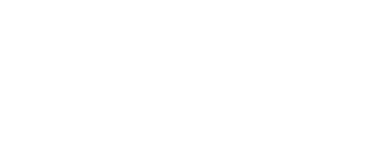
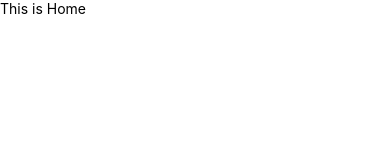
Before and after one commit to verhovensky/charity-demo-app, a React Native app: screen / in a window 390 px wide. Shown: the top 160 px of the page. Built offline with nearby package versions, Linux system fonts and the light colour scheme.

Commit message:
Add navigation * add screens template * add getFontFamily text func * add globalStyle

```diff
--- a/App.js
+++ b/App.js
@@ -1,8 +1,13 @@
 import React from 'react';
-import {SafeAreaView} from 'react-native';
+import {NavigationContainer} from '@react-navigation/native';
+import MainNavigation from './navigation/MainNavigation';
 
 const App = () => {
-  return <SafeAreaView></SafeAreaView>;
+  return (
+    <NavigationContainer>
+      <MainNavigation />
+    </NavigationContainer>
+  );
 };
 
 export default App;
--- /dev/null
+++ b/assets/styles/globalStyle.js
@@ -0,0 +1,12 @@
+import {StyleSheet} from 'react-native';
+
+const globalStyle = StyleSheet.create({
+  backgroundWhite: {
+    backgroundColor: '#FFFFFF',
+  },
+  flex: {
+    flex: 1,
+  },
+});
+
+export default globalStyle;
--- a/index.js
+++ b/index.js
@@ -1,7 +1,7 @@
 /**
  * @format
  */
-
+import 'react-native-gesture-handler';
 import {AppRegistry} from 'react-native';
 import App from './App';
 import {name as appName} from './app.json';
--- /dev/null
+++ b/navigation/MainNavigation.js
@@ -0,0 +1,15 @@
+import {createStackNavigator} from '@react-navigation/stack';
+import Routes from './Routes';
+import Home from '../screens/Home/Home';
+
+const MainStack = createStackNavigator();
+
+const MainNavigation = () => {
+  return (
+    <MainStack.Navigator screenOptions={{headerShown: false}}>
+      <MainStack.Screen name={Routes.Home} component={Home} />
+    </MainStack.Navigator>
+  );
+};
+
+export default MainNavigation;
--- /dev/null
+++ b/navigation/Routes.js
@@ -0,0 +1,6 @@
+const Routes = {
+  Home: 'Home',
+  Details: 'Details',
+};
+
+export default Routes;
--- /dev/null
+++ b/screens/Home/Home.js
@@ -0,0 +1,15 @@
+import style from './style';
+import {SafeAreaView, Text, View} from 'react-native';
+import globalStyle from '../../assets/styles/globalStyle';
+
+const Home = () => {
+  return (
+    <SafeAreaView style={[globalStyle.backgroundWhite, globalStyle.flex]}>
+      <View style>
+        <Text>This is Home</Text>
+      </View>
+    </SafeAreaView>
+  );
+};
+
+export default Home;
--- /dev/null
+++ b/screens/Home/style.js
@@ -0,0 +1,7 @@
+import {StyleSheet} from 'react-native';
+
+const style = StyleSheet.create({
+  container: {},
+});
+
+export default style;
```
Also changed, not shown: assets/fonts/helper.js (added, +27 -0 lines), package.json (+8 -1 lines), 2 other files (tests, documents, lock files or other folders).
